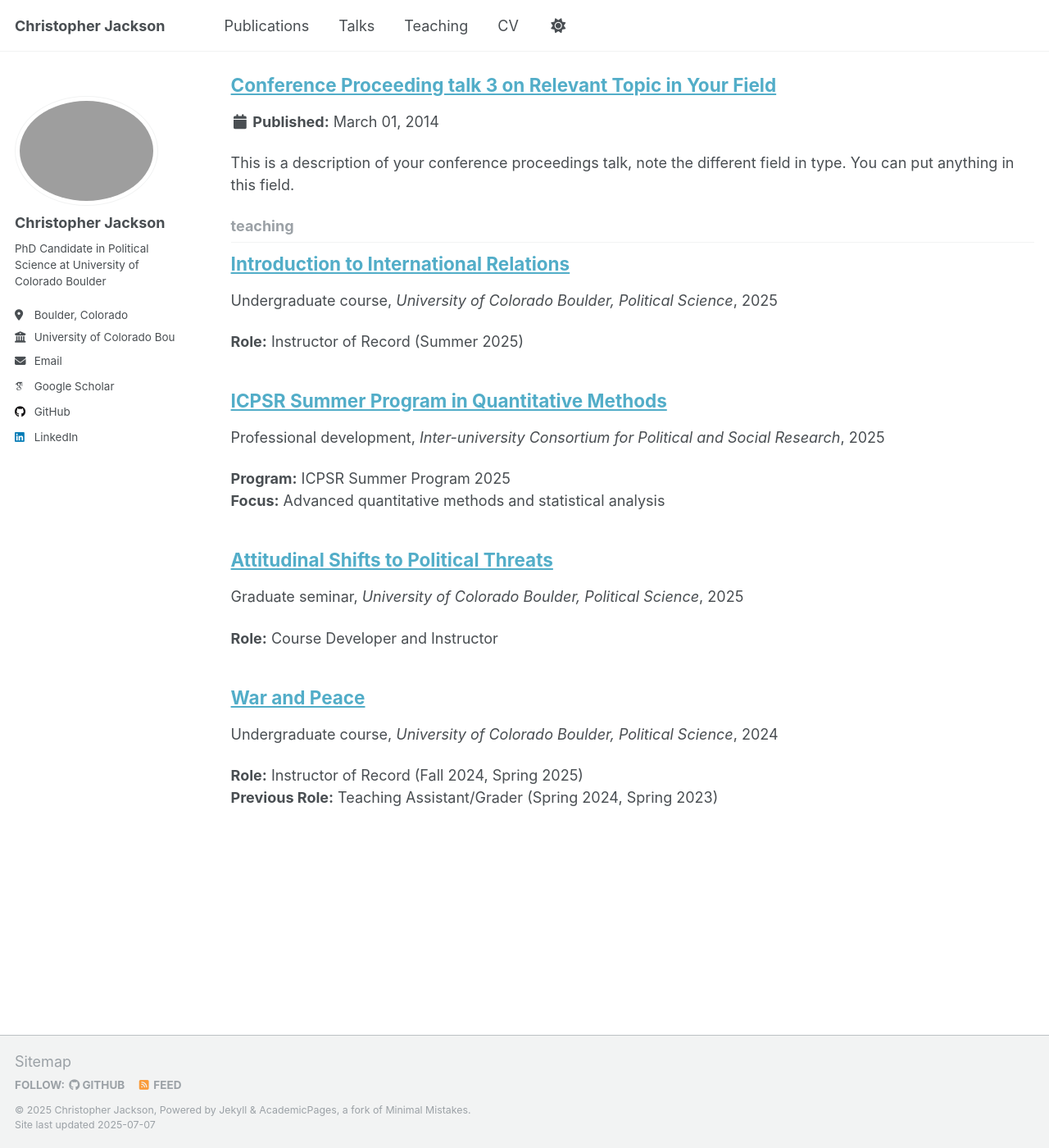
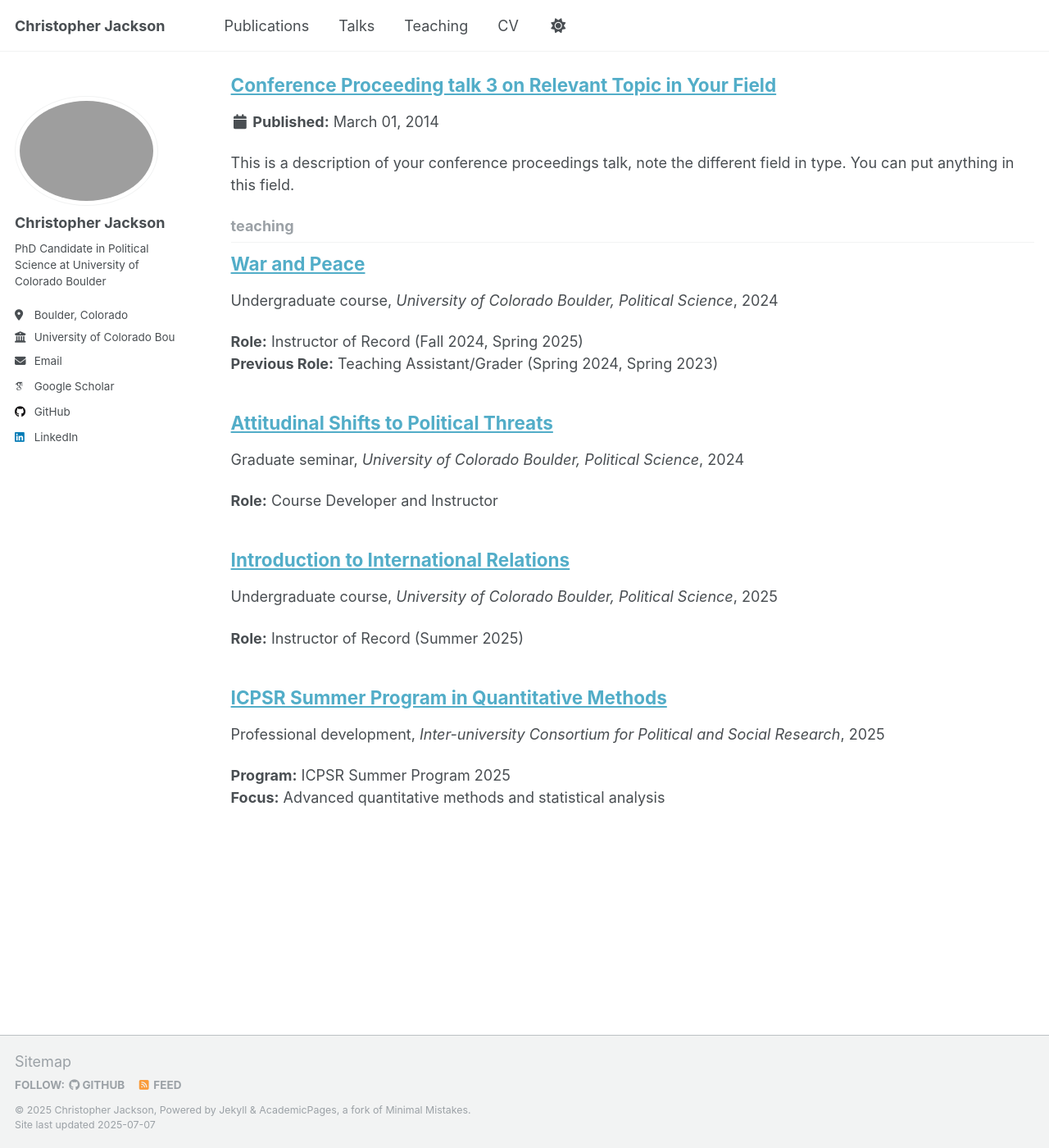
Before and after one commit to chja6843/chja6843.github.io, a Jekyll site: the page built from _pages/collection-archive.html, in a window 1280 px wide and 1400 px high, scrolled down 2842 px. Shown: the whole window at 82% size. Built offline with Jekyll 4.4.1, drawn with Linux system fonts in a browser that asks for light colours; some web fonts are replaced; a script that is not in the unit is left out.

Commit message:
Update seminar.md

```diff
--- a/_teaching/seminar.md
+++ b/_teaching/seminar.md
@@ -4,6 +4,7 @@ collection: teaching
 type: "Graduate seminar"
 permalink: /teaching/graduate-seminar
 venue: "University of Colorado Boulder, Political Science"
+date: 2024-12-01
 ---
 
 **Role:** Course Developer and Instructor
```
